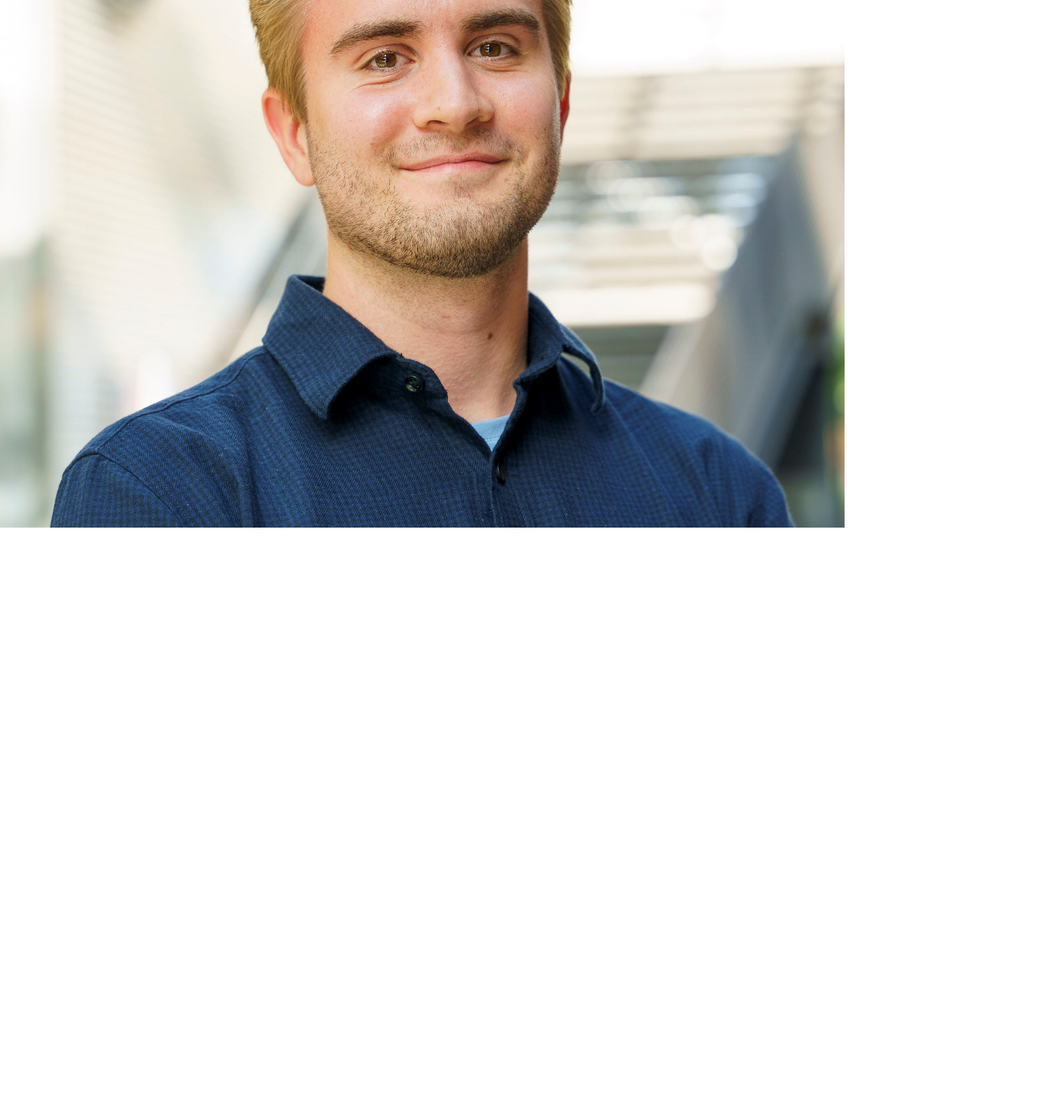
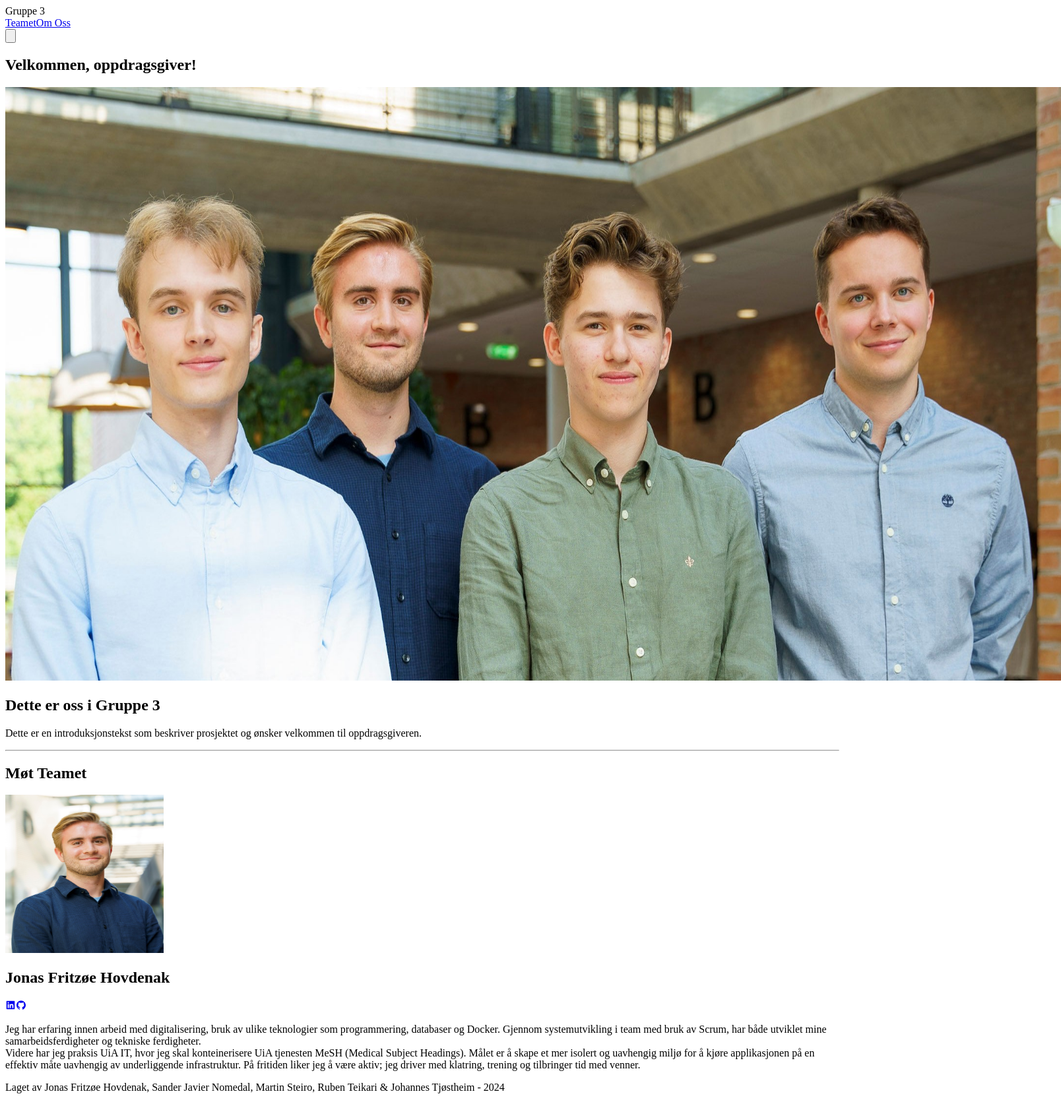
Before and after one commit to martinstereo/gruppe-3, a Next.js app: page / in a window 1280 px wide. Shown: the whole page at 66% size, 1608 px wide, since content can reach past the window. Before the commit the page ends 800 px from the top, so only its background shows below. Built offline with nearby package versions, Linux system fonts and the light colour scheme.

Commit message:
cleaning

```diff
--- /dev/null
+++ b/components/Footer.jsx
@@ -0,0 +1,13 @@
+import React from 'react';
+
+const Footer = () => {
+    return (
+        <footer className="bg-slate-200 text-black py-4 ">
+            <div className="container text-sm mx-auto px-4 text-center">
+                <p>Laget av Jonas Fritzøe Hovdenak, Sander Javier Nomedal, Martin Steiro, Ruben Teikari & Johannes Tjøstheim - 2024</p>
+            </div>
+        </footer>
+    );
+};
+
+export default Footer;
--- /dev/null
+++ b/components/Navbar.jsx
@@ -0,0 +1,36 @@
+
+const Navbar = () => {
+    return (
+        <nav className="bg-white border-b shadow-md">
+            <div className="max-w-7xl mx-auto px-4 sm:px-6 lg:px-8">
+                <div className="flex justify-between items-center h-16">
+                    {/* Logo Section */}
+                    <div className="flex-shrink-0">
+                        <span className="text-xl font-bold text-gray-800">Gruppe 3</span>
+                    </div>
+
+                    {/* Menu Items */}
+                    <div className="hidden md:flex space-x-8">
+                        <a href="#" className="text-gray-800 hover:text-gray-600">
+                            Teamet
+                        </a>
+                        <a href="#" className="text-gray-800 hover:text-gray-600">
+                            Om Oss
+                        </a>
+                    </div>
+
+                    {/* Mobile Menu */}
+                    <div className="md:hidden">
+                        <button className="text-gray-800 hover:text-gray-600 focus:outline-none">
+                            <svg className="w-6 h-6" fill="none" stroke="currentColor" viewBox="0 0 24 24" xmlns="http://www.w3.org/2000/svg">
+                                <path strokeLinecap="round" strokeLinejoin="round" strokeWidth="2" d="M4 6h16M4 12h16m-7 6h7" />
+                            </svg>
+                        </button>
+                    </div>
+                </div>
+            </div>
+        </nav>
+    );
+};
+
+export default Navbar;
--- a/pages/index.js
+++ b/pages/index.js
@@ -2,6 +2,9 @@ import Head from 'next/head';
 import 'tailwindcss/tailwind.css';
 import {AiFillLinkedin, AiFillGithub} from "react-icons/ai";
 import Image from 'next/image';
+import Navbar from '../components/navbar';
+import Footer from '../components/Footer';
+
 
 export default function Home() {
   return (
@@ -11,68 +14,89 @@ export default function Home() {
         <link rel="icon" href="/favicon.ico" />
       </Head>
 
-      <main className=' bg-neutral-100 px-10'>
-        <section className=' bg-red-100'>
-          <nav className=' py-10 mb-12 flex justify-between'>
-            <h1 className=' text-xl font-inter'>Bachelorgruppe 3</h1>
-            <ul className=' flex items-center'>
-              <li>
-                <a className='bg-sky-300 px-4 py-2 rounded-md ml-8' href="#">Hjem</a>
-              </li>
-              <li>
-                <a className='bg-sky-300 px-4 py-2 rounded-md ml-8' href="#">Team-medlemmene</a>
-              </li>
-              <li>
-                <a className='bg-sky-300 px-4 py-2 rounded-md ml-8' href="#">Om gruppen</a>
-              </li>
-            </ul>
-          </nav>
-          <div className='text-center p-10'>
-            {/*Gruppebilde*/}
-            <div>
-              <Image src="/gruppebilde.jpg" alt="Gruppebilde" width={500} height={300}/>
+      {/*Imported Navbar*/}
+      <Navbar></Navbar>
+
+      <main className='bg-neutral-100 max-w-screen-lg mx-auto px-4 lg:px-8'>
+
+        <section className='bg-sky-100 my-10'>
+          <div className='p-6'>
+            {/* Title */}
+            <h1 className='text-5xl font-bold font-inter mb-6'>Velkommen, oppdragsgiver!</h1>
+
+            {/* Image Container (Centered) */}
+            <div className='flex justify-center'>
+              <Image src="/gruppebilde2.jpg" priority={true} alt="Gruppebilde" width={1600} height={900} unoptimized className='w-full max-w-4xl h-auto'/>
             </div>
-            {/*Tittel*/}
-            <h1 className='text-center text-5xl font-medium'>Velkommen, oppdragsgiver!</h1>
+
+            {/* Text Section */}
+            <div className='mt-6 max-w-3xl mx-auto'>
+              {/* Small Header */}
+              <h2 className='text-2xl font-semibold font-inter mb-2'>Dette er oss i Gruppe 3</h2>
+
+              {/* Descriptive Text */}
+              <p className='text-lg leading-7'>Dette er en introduksjonstekst som beskriver prosjektet og ønsker velkommen til oppdragsgiveren.</p>
+            </div>
           </div>
         </section>
+
         <hr className="h-px my-8 bg-gray-200 border-0 dark:bg-gray-700"/>
+
         <section className='font-inter'>
           <div>
             {/*Tittel*/}
-            <h1 className='text-center text-4xl p-10'>Møt Teamet</h1>
+            <h1 className='text-center text-4xl p-6'>Møt Teamet</h1>
             {/*Gruppemedlemmer*/}
             <div>
-                {/*Gruppemedlem 1*/}
-                <div className='bg-slate-300'>
-                  {/*Bilde*/}
-                  <div className='relative mx-auto rounded-full w-60 h-60 overflow-hidden'>
-                    <Image src="/martin.jpg" alt="Gruppebilde" layout='fill' objectFit='cover'/>
+              {/*Gruppemedlem 1*/}
+              <div className='bg-slate-200 mb-20 lg:pt-0 px-6 py-10 rounded'>
+                <div className='flex flex-col lg:flex-row lg:items-center'>
+                  {/* Left Side: Image, Name, Logos */}
+                  <div className='flex flex-col items-center lg:items-center lg:px-6 lg:pt-4 lg:w-1/3'>
+                    {/* Image */}
+                    <div className='relative rounded-full w-48 h-48 overflow-hidden mb-4'>
+                      <Image
+                        src="/martin.jpg"
+                        alt="Gruppebilde"
+                        unoptimized
+                        width={240}
+                        height={240}
+                        className="object-cover"
+                      />
+                    </div>
+                    {/* Name */}
+                    <h2 className='text-center lg:text-left text-2xl px-14 py-2 whitespace-nowrap'>Jonas Fritzøe Hovdenak</h2>
+                    {/* Logos */}
+                    <div className='text-5xl flex justify-center lg:justify-start gap-3 text-gray-700 mb-4'>
+                      <a href="https://www.linkedin.com/in/martin-steiro-8a94432b6/" target='_blank' rel='noopener noreferrer' className='hover:text-blue-700 transition-colors'>
+                        <AiFillLinkedin/>
+                      </a>
+                      <a href="https://github.com/martinstereo" target='_blank' rel='noopener noreferrer' className='hover:text-blue-700 transition-colors'>
+                        <AiFillGithub/>
+                      </a>
+                    </div>
                   </div>
-                  {/*Navn*/}
-                  <h2 className='text-center text-2xl py-2'>Jonas Fritzøe Hovdenak</h2>
-                  {/*Logoer*/}
-                  <div className='text-5xl flex justify-center gap-3 text-gray-700'>
-                    <a href="https://www.linkedin.com/in/martin-steiro-8a94432b6/" target='blank' rel='noopener norefferer' className='hover:text-blue-700 transition-colors'>
-                      <AiFillLinkedin/>
-                    </a>
-                    <a href="https://github.com/martinstereo" target='blank' rel='noopener norefferer' className='hover:text-blue-700 transition-colors'>
-                      <AiFillGithub/>
-                    </a>
+                  {/* Right Side: Text */}
+                  <div className='lg:flex-grow mt-8 lg:mt-0 lg:px-4'>
+                    <p className='text-md leading-7'>Jeg har erfaring innen arbeid med digitalisering, bruk av ulike teknologier som programmering, databaser og Docker. Gjennom systemutvikling i team med bruk av Scrum, har både utviklet mine samarbeidsferdigheter og tekniske ferdigheter. <br></br> Videre har jeg praksis UiA IT, hvor jeg skal konteinerisere UiA tjenesten MeSH (Medical Subject Headings). Målet er å skape et mer isolert og uavhengig miljø for å kjøre applikasjonen på en effektiv måte uavhengig av underliggende infrastruktur. På fritiden liker jeg å være aktiv; jeg driver med klatring, trening og tilbringer tid med venner.</p>
                   </div>
-                  {/*tekst*/}
-                  <p className='text-md py-2 leading-7'>Jeg har erfaring innen arbeid med digitalisering, bruk av ulike teknologier som programmering, databaser og Docker. Gjennom systemutvikling i team med bruk av Scrum, har både utviklet mine samarbeidsferdigheter og tekniske ferdigheter. Videre har jeg praksis UiA IT, hvor jeg skal konteinerisere UiA tjenesten MeSH (Medical Subject Headings). Målet er å skape et mer isolert og uavhengig miljø for å kjøre applikasjonen på en effektiv måte uavhengig av underliggende infrastruktur. På fritiden liker jeg å være aktiv; jeg driver med klatring, trening og tilbringer tid med venner.</p>
                 </div>
+              </div>
+            </div>
+
+            {/*Gruppemedlem 2*/}
 
 
-            </div>
+            {/*Gruppemedlem 3*/}
 
-
+            {/*Gruppemedlem 4*/}
 
           </div>
         </section>
       </main>
 
+      <Footer></Footer>
+
     </div>
   );
-}
+};
```
Also changed, not shown: public/gruppebilde2.jpg (added).
